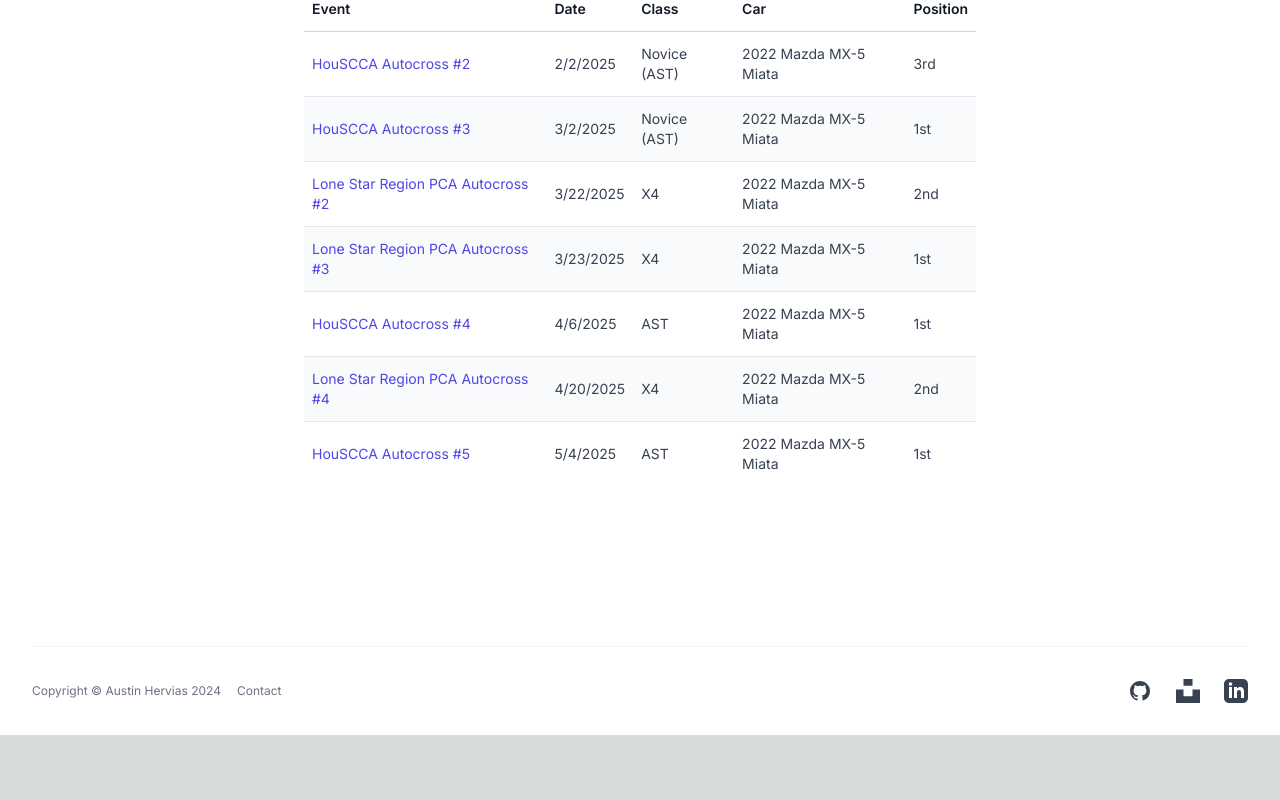
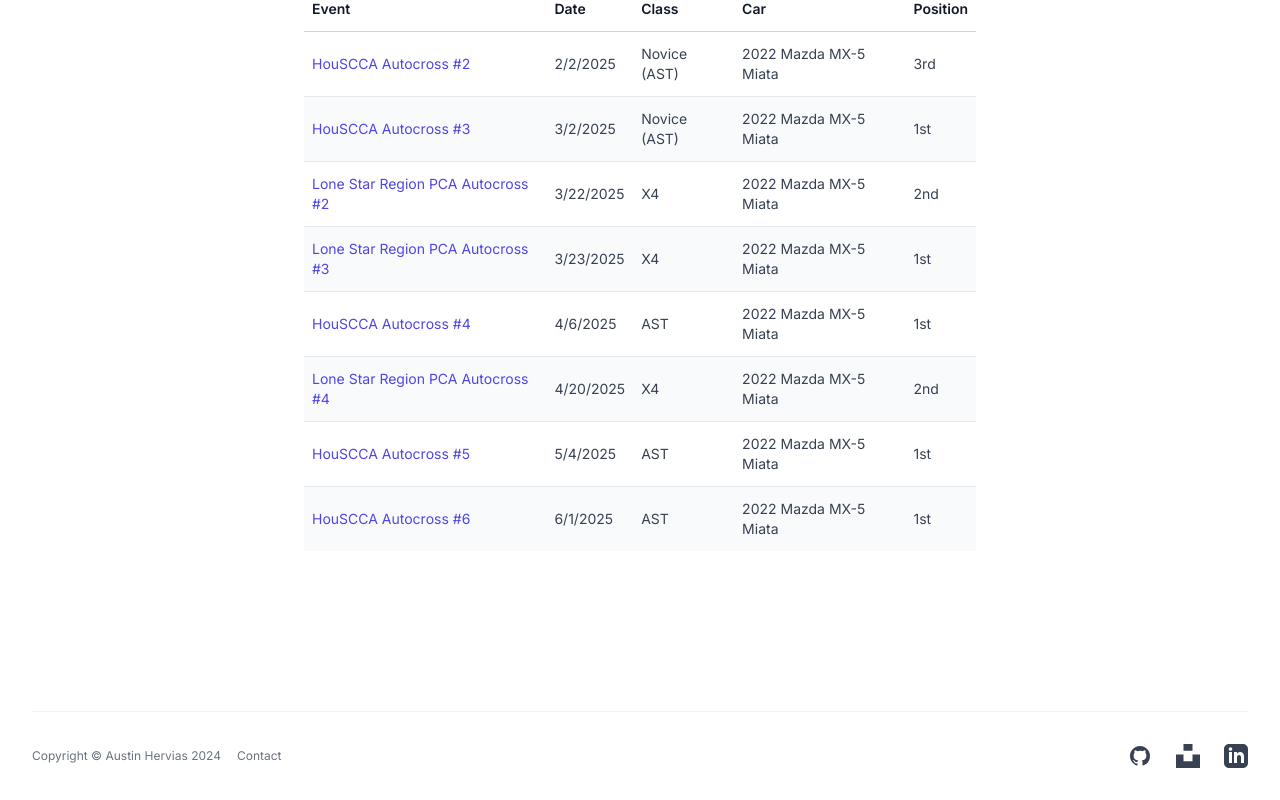
Before and after one commit to ahervias77/ahervias_site, a Next.js app: page /racing in a window 1280 px wide. Shown: the part 1553-2353 px from the top of the page. Before the commit the page ends 2288 px from the top, so only its background shows below. Built offline with nearby package versions, Linux system fonts and the light colour scheme.

Commit message:
Add 2025.06.01 autocross result

```diff
--- a/src/app/racing/page.tsx
+++ b/src/app/racing/page.tsx
@@ -80,6 +80,14 @@
         car: '2022 Mazda MX-5 Miata',
         position: '1st',
         videoUrl: 'https://www.youtube.com/watch?v=6cryaQY6gWY'
+      },
+      {
+        eventName: 'HouSCCA Autocross #6',
+        date: '6/1/2025',
+        class: 'AST',
+        car: '2022 Mazda MX-5 Miata',
+        position: '1st',
+        videoUrl: 'https://www.youtube.com/watch?v=DyulJyr7ha8'
       },
     ]
   },
```
